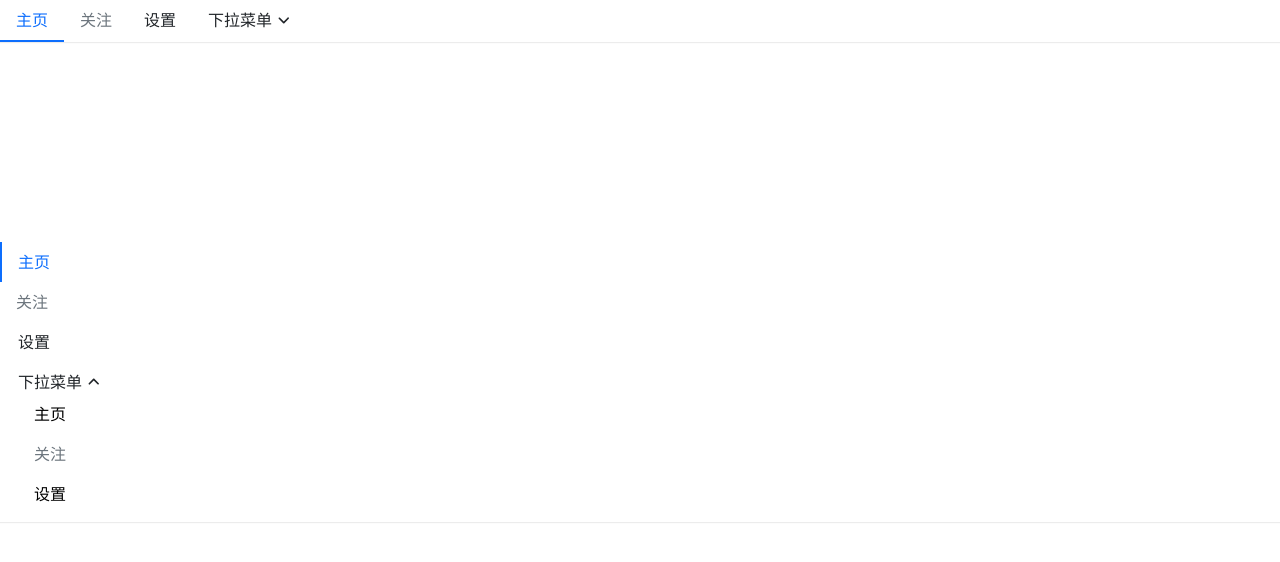
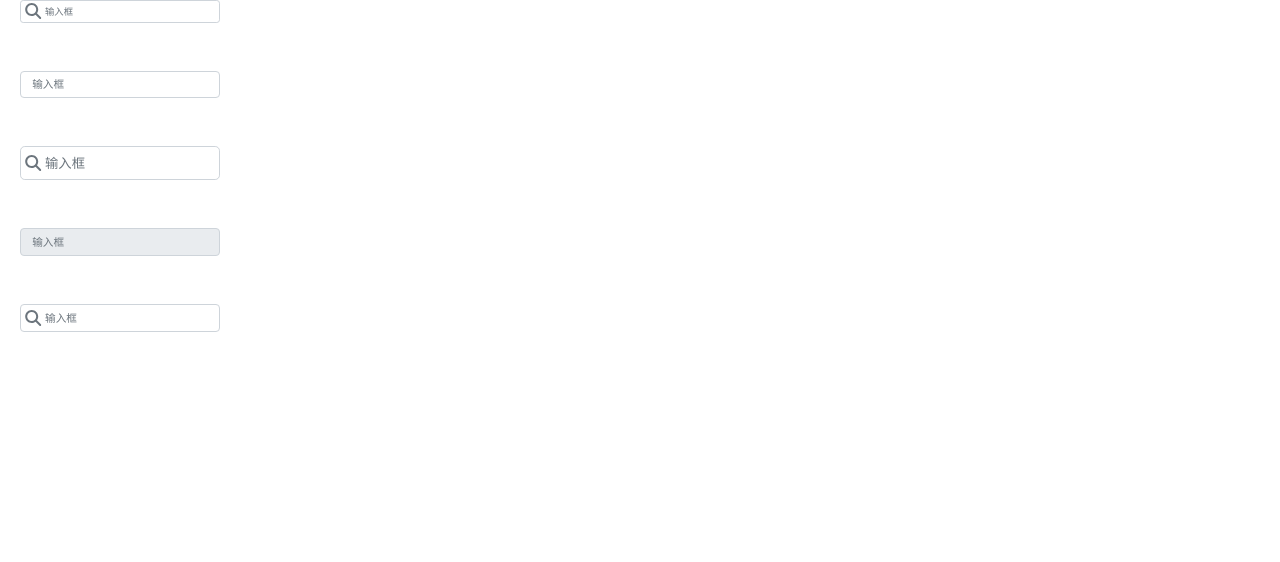
Before and after one commit to yty010706/react-ts-mock-antd, a React (Vite) app: page / in a window 1280 px wide. Shown: the top 562 px of the page. Built offline with nearby package versions, Linux system fonts and the light colour scheme.

Commit message:
Input coding

```diff
--- /dev/null
+++ b/src/App/TestInput.tsx
@@ -0,0 +1,28 @@
+import Input from '@/components/Input';
+import { library } from '@fortawesome/fontawesome-svg-core';
+import { fas } from '@fortawesome/free-solid-svg-icons';
+library.add(fas);
+
+const containerStyle: React.CSSProperties = {
+  marginLeft: '20px',
+};
+function TestIcon() {
+  return (
+    <div style={containerStyle}>
+      <Input placeholder="输入框" size="sm" icon="search" /> <br />
+      <br />
+      <Input placeholder="输入框" />
+      <br />
+      <br />
+      <Input placeholder="输入框" size="lg" icon="search" />
+      <br />
+      <br />
+      <Input placeholder="输入框" disabled />
+      <br />
+      <br />
+      <Input placeholder="输入框" icon="search" />
+    </div>
+  );
+}
+
+export default TestIcon;
--- /dev/null
+++ b/src/components/Input/_style.scss
@@ -0,0 +1,83 @@
+.input-wrapper {
+  display: flex;
+  position: relative;
+  width: 200px;
+
+  .input {
+    @include input-size();
+    width: 100%;
+    background-color: $input-bg;
+    border: $input-border-width solid $input-border-color;
+    box-shadow: none;
+    transition: $input-transition;
+
+    &:hover {
+      border-color: $input-focus-border-color;
+    }
+
+    &:focus {
+      background-color: $input-focus-bg;
+      border: $input-border-width solid $input-focus-border-color;
+      color: $input-focus-color;
+      box-shadow: $input-focus-box-shadow;
+      outline: none;
+
+      & .error {
+        box-shadow: $input-focus-box-shadow-error;
+      }
+    }
+
+    &[disabled],
+    &.disabled {
+      background-color: $input-disabled-bg;
+      border-color: $input-border-color;
+      cursor: not-allowed;
+
+      &:focus {
+        outline: none;
+        box-shadow: none;
+      }
+
+      &:hover {
+        border-color: $input-border-color;
+      }
+
+      >* {
+        pointer-events: none;
+      }
+    }
+
+    &::placeholder {
+      color: $input-placeholder-color;
+    }
+  }
+
+  .input-icon {
+    padding-left: $input-icon-padding-x;
+  }
+
+  .input-sm {
+    @include input-size($input-padding-y-sm, $input-padding-x-sm, $input-font-size-sm, $input-border-radius-sm);
+  }
+
+  .input-lg {
+    @include input-size($input-padding-y-lg, $input-padding-x-lg, $input-font-size-lg, $input-border-radius-lg)
+  }
+
+  .input-icon-sm {
+    padding-left: $input-icon-padding-x;
+  }
+
+  .input-icon-lg {
+    padding-left: $input-icon-padding-x;
+  }
+
+  .icon-wrapper {
+    display: flex;
+    align-items: center;
+    position: absolute;
+    height: 100%;
+    transform: $input-icon-translate-x;
+    color: $input-placeholder-color;
+  }
+}
--- /dev/null
+++ b/src/components/Input/index.tsx
@@ -0,0 +1,2 @@
+import Input from './input';
+export default Input;
--- /dev/null
+++ b/src/components/Input/input.tsx
@@ -0,0 +1,56 @@
+import { ChangeEvent, useMemo } from 'react';
+import classNames from 'classnames';
+import { IconProp } from '@fortawesome/fontawesome-svg-core';
+import Icon from '../Icon';
+
+interface InputProps
+  extends Omit<
+    React.InputHTMLAttributes<HTMLElement>,
+    'size' | 'prefix' | 'suffix'
+  > {
+  size?: 'sm' | 'lg';
+  disabled?: boolean;
+  icon?: IconProp;
+  prefix?: React.ReactNode;
+  suffix?: React.ReactNode;
+  onChange?: (e: ChangeEvent<HTMLInputElement>) => void;
+}
+const Input: React.FC<InputProps> = ({
+  size,
+  disabled = false,
+  icon,
+  prefix,
+  suffix,
+  className,
+  onChange,
+  ...props
+}) => {
+  console.log(icon);
+  const classes = useMemo(() => {
+    return classNames('input', className, {
+      disabled: disabled,
+      [`input-${size}`]: size,
+      'input-icon': icon,
+      [`input-icon-${size}`]: size && icon,
+    });
+  }, [className, disabled]);
+
+  return (
+    <div className="input-wrapper">
+      {icon && (
+        <div className="icon-wrapper">
+          <Icon icon={icon} className="icon" />
+        </div>
+      )}
+      <input
+        type="text"
+        {...props}
+        disabled={disabled}
+        className={classes}
+        onChange={onChange}
+      />
+    </div>
+  );
+};
+
+export default Input;
--- a/src/main.tsx
+++ b/src/main.tsx
@@ -4,6 +4,7 @@ import TestAlert from './App/TestAlert';
 import TestMenu from './App/TestMenu';
 import TestTabs from './App/TestTabs';
 import TestIcon from './App/TestIcon';
+import TestInput from './App/TestInput';
 import './styles/index.scss';
 
-createRoot(document.getElementById('root')!).render(<TestMenu />);
+createRoot(document.getElementById('root')!).render(<TestInput />);
--- a/src/styles/_mixins.scss
+++ b/src/styles/_mixins.scss
@@ -242,3 +242,16 @@
     display: none;
   }
 }
+
+// input尺寸
+@mixin input-size($padding-y: $input-padding-y,
+  $padding-x: $input-padding-x,
+  $font-size: $input-font-size,
+  $border-radius: $input-border-radius,
+  $font-weight: $input-font-weight,
+  $line-height: $input-line-height,
+  $font-family: $input-font-family) {
+  padding: $padding-y $padding-x;
+  font: $font-weight $font-size/$line-height $font-family;
+  border-radius: $border-radius;
+}
--- a/src/styles/_variables.scss
+++ b/src/styles/_variables.scss
@@ -260,19 +260,19 @@
     $tabs-content-padding-x: 1rem !default;
 
     //input
-    $input-padding-y: $btn-padding-y !default;
-    $input-padding-x: $btn-padding-x !default;
+    $input-padding-y: .4rem !default;
+    $input-padding-x: .7rem !default;
     $input-font-family: $btn-font-family !default;
     $input-font-size: $btn-font-size !default;
     $input-font-weight: $font-weight-base !default;
     $input-line-height: $btn-line-height !default;
 
-    $input-padding-y-sm: $btn-padding-y-sm !default;
-    $input-padding-x-sm: $btn-padding-x-sm !default;
+    $input-padding-y-sm: .3rem !default;
+    $input-padding-x-sm: .6rem !default;
     $input-font-size-sm: $btn-font-size-sm !default;
 
-    $input-padding-y-lg: $btn-padding-y-lg !default;
-    $input-padding-x-lg: $btn-padding-x-lg !default;
+    $input-padding-y-lg: .5rem !default;
+    $input-padding-x-lg: .8rem !default;
     $input-font-size-lg: $btn-font-size-lg !default;
 
     $input-bg: $white !default;
@@ -289,10 +289,10 @@
     $input-border-radius-sm: $border-radius-sm !default;
 
     $input-focus-bg: $input-bg !default;
-    $input-focus-border-color: lighten($primary, 25%) !default;
-    $input-focus-width: .2rem !default;
+    $input-focus-border-color: lighten($primary, 15%) !default;
+    $input-focus-width: .125rem !default;
     $input-focus-color: $input-color !default;
-    $input-focus-shadow-color: rgba($primary, .25) !default;
+    $input-focus-shadow-color: rgba(5, 145, 255, 0.1) !default;
     $input-focus-shadow-error-color: rgba($danger, .25) !default;
     $input-focus-box-shadow: 0 0 0 $input-focus-width $input-focus-shadow-color !default;
     $input-focus-box-shadow-error: 0 0 0 $input-focus-width $input-focus-shadow-error-color !default;
@@ -302,8 +302,10 @@
 
     $input-height-border: $input-border-width * 2 !default;
 
+    $input-transition: border-color .3s ease-in-out, box-shadow .3s ease-in-out !default;
 
-    $input-transition: border-color .3s ease-in-out, box-shadow .3s ease-in-out !default;
+    $input-icon-padding-x: 1.5rem !default;
+    $input-icon-translate-x: translateX(.2rem) !default;
 
     $input-group-addon-color: $input-color !default;
     $input-group-addon-bg: $gray-200 !default;
--- a/src/styles/index.scss
+++ b/src/styles/index.scss
@@ -24,3 +24,6 @@
 
 // Icon
 @import "../components/Icon/style";
+
+// Input
+@import "../components/Input/style";
```
Also changed, not shown: 2 other files (tests, documents, lock files or other folders).
